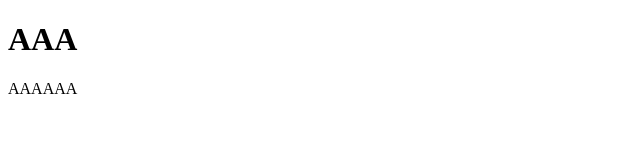
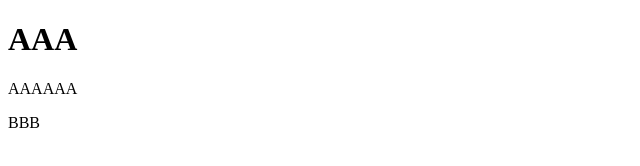
Before and after one commit to zzjhuang/subject, a plain HTML site: page index.html in a window 1280 px wide. Shown: the full height of the page, 0-640 px from the left. Drawn offline with Linux system fonts and the light colour scheme.

Commit message:
B update

```diff
--- a/index.html
+++ b/index.html
@@ -11,5 +11,6 @@
     <body>
         <h1>AAA</h1>
         <p>AAAAAA</p>
+        <p>BBB</p>
     </body>
 </html>
```
